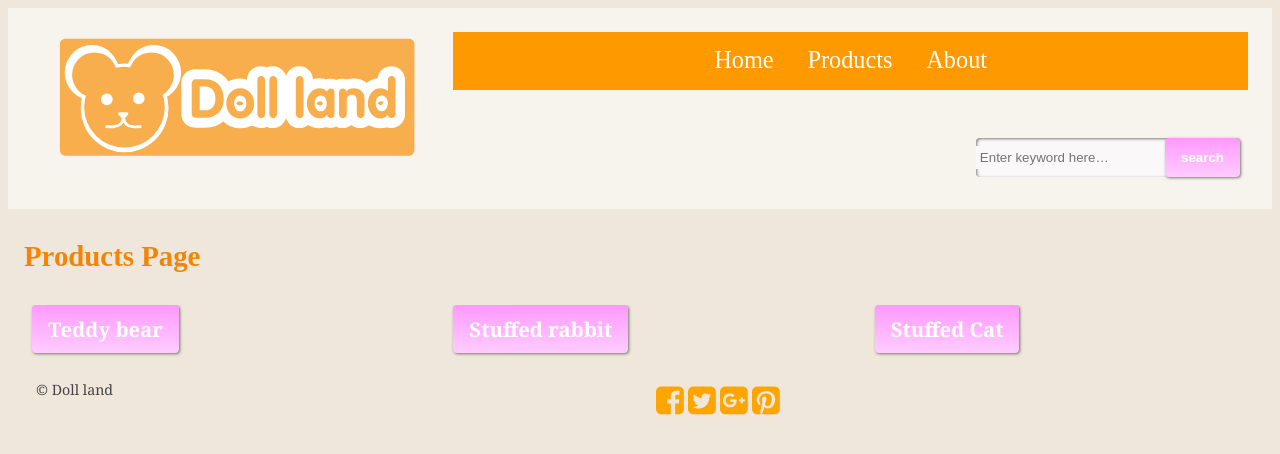
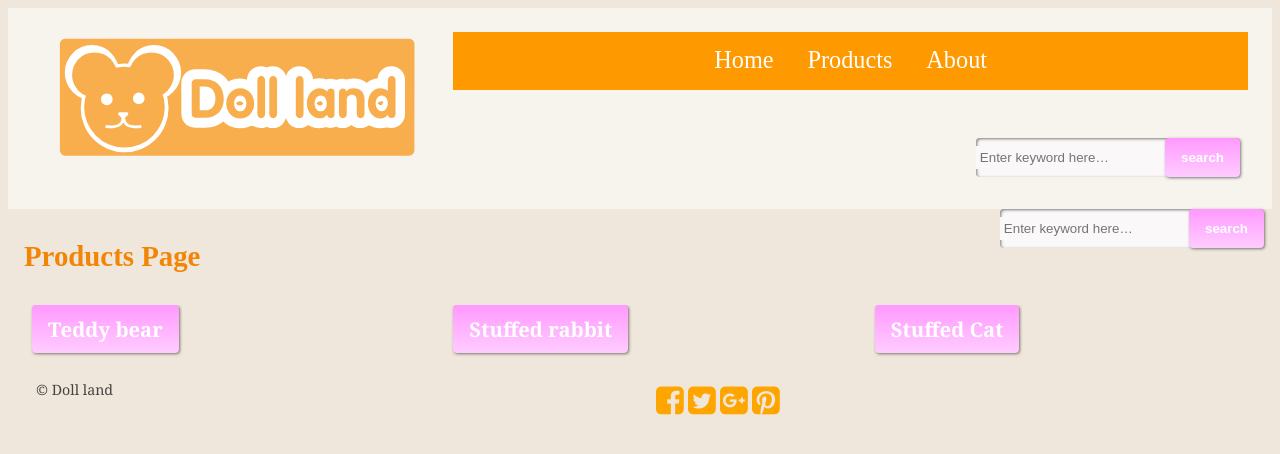
Before and after one commit to taha0012/ecommerce-website, a Jekyll site: the page built from search.html, in a window 1280 px wide. Shown: the top 454 px of the page. Built offline with Jekyll 4.4.1, drawn with Linux system fonts in a browser that asks for light colours; nearby versions of some CDN libraries; some web fonts are replaced; Markdown is read by kramdown in place of the engine named in the settings.

Commit message:
add head in product

```diff
--- a/search.html
+++ b/search.html
@@ -3,6 +3,14 @@ layout: default
 title: Doll land
 meta: Search field for doll land.
 ---
+<head>
+	<div>
+<form method="get" role="search" action="{{site.baseurl}}/search/" class="search">
+<input type="text" name="search" placeholder="Enter keyword here…" class="keyword">
+<input type="submit" value="search" class="btn">
+</form>
+	</div>
+</head>
 <h1>Products Page</h1>
 
 <div class="grid">
```
